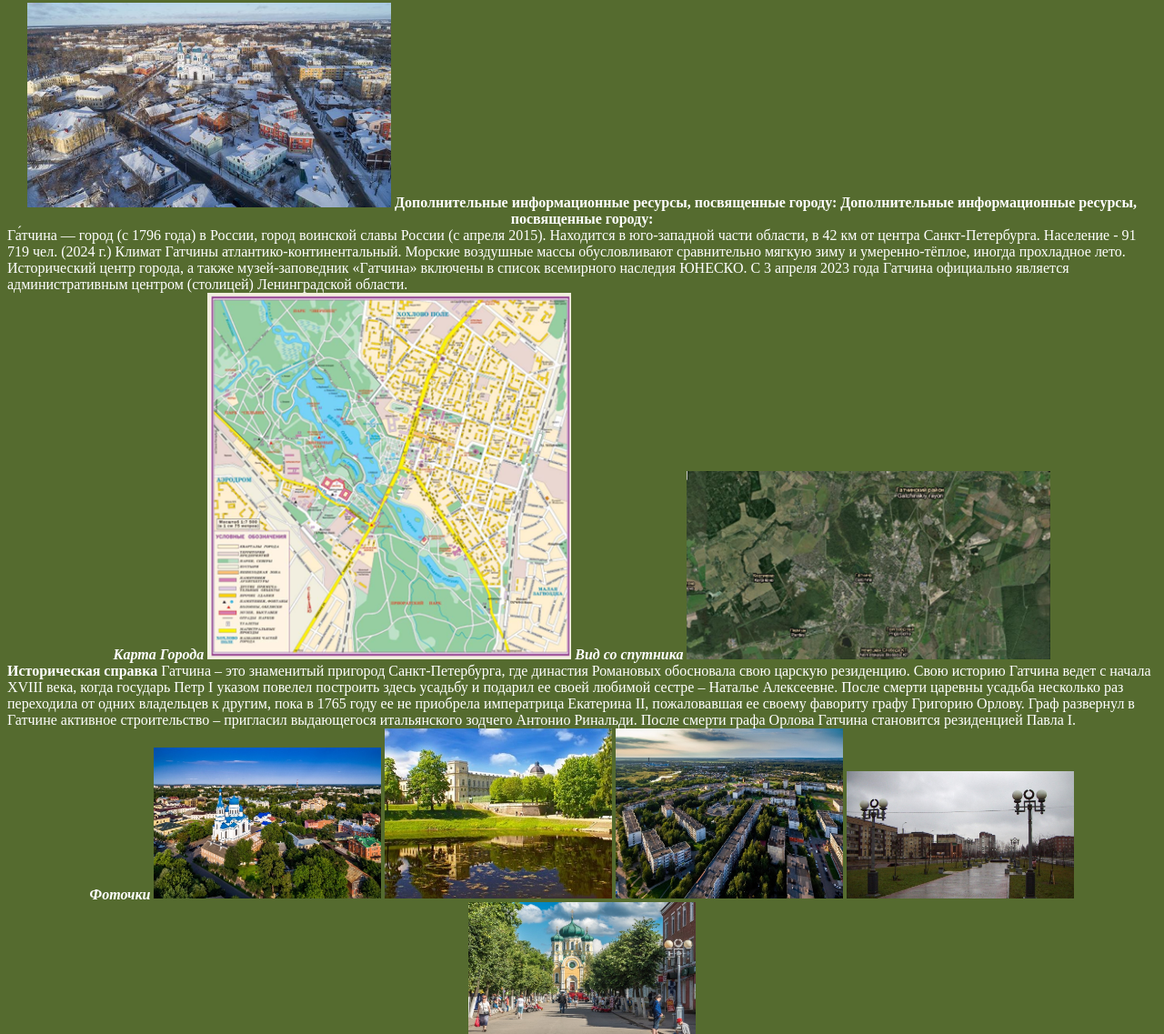
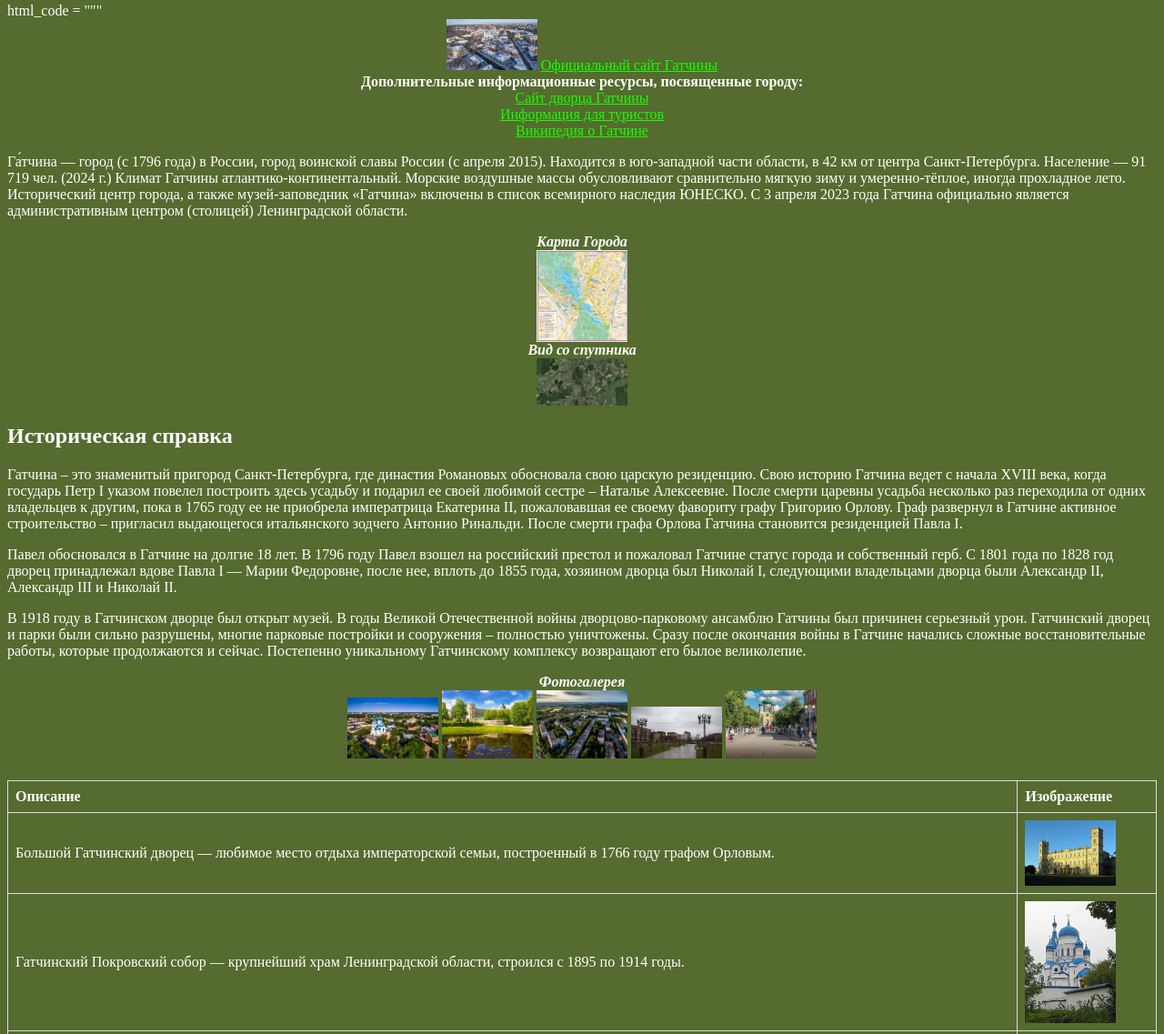
Before and after one commit to AtikNisol/Gatchina, a plain HTML site: page index.html in a window 1280 px wide. Shown: the part 5-1142 px from the top of the page at 91% size. Drawn offline with Linux system fonts and the light colour scheme.

Commit message:
index.html

```diff
--- a/index.html
+++ b/index.html
@@ -1,3 +1,4 @@
+html_code = """
 <!DOCTYPE html>
 <html lang="ru">
 <head>
@@ -20,7 +21,7 @@
         table {
             width: 100%;
             border-collapse: collapse;
-            margin-top: 20px;
+            margin-top: 20px; /* Optional for spacing */
         }
         th, td {
             border: 1px solid #ddd;
@@ -28,7 +29,7 @@
             text-align: left;
         }
         img {
-            max-width: 100%; /* Allow images to scale with the container */
+            max-width: 100px; /* Adjust the size as needed */
             height: auto;
          }
         .img-large {
@@ -44,69 +45,86 @@
 <body>
     <center>
         <img src="Рисунок1.png" class="img-large" alt="Рисунок1">
-        <A HREF="http://gmrlo.ru"></A>
+        <a href="http://gmrlo.ru">Официальный сайт Гатчины</a><br>
 
-        <B>Дополнительные информационные ресурсы, посвященные городу:</B>
-        <A HREF="https://gatchinapalace.ru/"></A>
-        <A HREF="https://www.advantour.com/rus/russia/saint-petersburg/suburbs/gatchina.htm"></A>
-        <A HREF="https://ru.m.wikipedia.org/wiki/"></A>
-
-        <B>Дополнительные информационные ресурсы, посвященные городу:</B>
+        <b>Дополнительные информационные ресурсы, посвященные городу:</b><br>
+        <a href="https://gatchinapalace.ru/">Сайт дворца Гатчины</a><br>
+        <a href="https://www.advantour.com/rus/russia/saint-petersburg/suburbs/gatchina.htm">Информация для туристов</a><br>
+        <a href="https://ru.m.wikipedia.org/wiki/Гатчина">Википедия о Гатчине</a><br>
     </center>
-    Га́тчина — город (с 1796 года) в России, город воинской славы России (с апреля 2015).
+    <p>Га́тчина — город (с 1796 года) в России, город воинской славы России (с апреля 2015).
     Находится в юго-западной части области, в 42 км от центра Санкт-Петербурга.
-    Население - 91 719 чел. (2024 г.)
+    Население — 91 719 чел. (2024 г.)
     Климат Гатчины атлантико-континентальный.
     Морские воздушные массы обусловливают сравнительно мягкую зиму и умеренно-тёплое, иногда прохладное лето.
     Исторический центр города, а также музей-заповедник «Гатчина» включены в список всемирного наследия ЮНЕСКО.
     С 3 апреля 2023 года Гатчина официально является административным центром (столицей) Ленинградской области.
+    </p>
+
     <center>
-        <B><I>Карта Города</B></I>
-        <img src="Рисунок2.png" class="img-large" alt="Рисунок2">
-        <B><I>Вид со спутника</B></I>
-        <img src="Рисунок3.png" class="img-large" alt="Рисунок3">
+        <b><i>Карта Города</i></b><br>
+        <img src="Рисунок2.png" class="img-large" alt="Карта города"><br>
+        <b><i>Вид со спутника</i></b><br>
+        <img src="Рисунок3.png" class="img-large" alt="Вид со спутника"><br>
     </center>
 
-    <B>Историческая справка</B>
-    Гатчина – это знаменитый пригород Санкт-Петербурга, где династия Романовых обосновала свою царскую резиденцию. Свою историю Гатчина ведет с начала XVIII века, когда государь Петр I указом повелел построить здесь усадьбу и подарил ее своей любимой сестре – Наталье Алексеевне. После смерти царевны усадьба несколько раз переходила от одних владельцев к другим, пока в 1765 году ее не приобрела императрица Екатерина II, пожаловавшая ее своему фавориту графу Григорию Орлову. Граф развернул в Гатчине активное строительство – пригласил выдающегося итальянского зодчего Антонио Ринальди. После смерти графа Орлова Гатчина становится резиденцией Павла I.
+    <h2>Историческая справка</h2>
+    <p>Гатчина – это знаменитый пригород Санкт-Петербурга, где династия Романовых обосновала свою царскую резиденцию.
+    Свою историю Гатчина ведет с начала XVIII века, когда государь Петр I указом повелел построить здесь усадьбу и подарил
+    ее своей любимой сестре – Наталье Алексеевне. После смерти царевны усадьба несколько раз переходила от одних владельцев
+    к другим, пока в 1765 году ее не приобрела императрица Екатерина II, пожаловавшая ее своему фавориту графу Григорию Орлову.
+    Граф развернул в Гатчине активное строительство – пригласил выдающегося итальянского зодчего Антонио Ринальди.
+    После смерти графа Орлова Гатчина становится резиденцией Павла I.
+    </p>
+
+    <p>Павел обосновался в Гатчине на долгие 18 лет. В 1796 году Павел взошел на российский престол и пожаловал Гатчине статус
+    города и собственный герб. С 1801 года по 1828 год дворец принадлежал вдове Павла I — Марии Федоровне, после нее, вплоть
+    до 1855 года, хозяином дворца был Николай I, следующими владельцами дворца были Александр II, Александр III и Николай II.
+    </p>
+
+    <p>В 1918 году в Гатчинском дворце был открыт музей. В годы Великой Отечественной войны дворцово-парковому ансамблю Гатчины
+    был причинен серьезный урон. Гатчинский дворец и парки были сильно разрушены, многие парковые постройки и сооружения –
+    полностью уничтожены. Сразу после окончания войны в Гатчине начались сложные восстановительные работы, которые продолжаются
+    и сейчас. Постепенно уникальному Гатчинскому комплексу возвращают его былое великолепие.
+    </p>
+
     <center>
-        <B><I>Фоточки</B></I>
-        <img src="Рисунок4.jpg" class="img-medium" alt="Рисунок4">
-        <img src="Рисунок5.jpg" class="img-medium" alt="Рисунок5">
-        <img src="Рисунок6.jpg" class="img-medium" alt="Рисунок6">
-        <img src="Рисунок7.jpg" class="img-medium" alt="Рисунок7">
-        <img src="Рисунок8.jpg" class="img-medium" alt="Рисунок8">
+        <b><i>Фотогалерея</i></b><br>
+        <img src="Рисунок4.jpg" class="img-large" alt="Фотография 1">
+        <img src="Рисунок5.jpg" class="img-large" alt="Фотография 2">
+        <img src="Рисунок6.jpg" class="img-large" alt="Фотография 3">
+        <img src="Рисунок7.jpg" class="img-large" alt="Фотография 4">
+        <img src="Рисунок8.jpg" class="img-large" alt="Фотография 5">
     </center>
+
     <table>
     <tr>
-        <th>Text</th>
-        <th>Image</th>
+        <th>Описание</th>
+        <th>Изображение</th>
     </tr>
     <tr>
-        <td>Большой Гатчинский дворец. Один из главных символов Гатчины — Большой дворец, — в прошлом любимое место отдыха представителей императорской фамилии. Загородная резиденция, напоминающая средневековый замок, начала возводиться в пригороде Санкт-Петербурга в 1766 году еще при графе Орлове.</td>
+        <td>Большой Гатчинский дворец — любимое место отдыха императорской семьи, построенный в 1766 году графом Орловым.</td>
         <td><img src="Рисунок9.jpg" class="img-medium" alt="Дворец"></td>
     </tr>
     <tr>
-        <td>Гатчинский Покровский собор. Крупнейший в Ленинградской области храм — собор Покрова Пресвятой Богородицы — строился в Гатчине с 1895 по 1914 годы.</td>
+        <td>Гатчинский Покровский собор — крупнейший храм Ленинградской области, строился с 1895 по 1914 годы.</td>
         <td><img src="Рисунок10.jpg" class="img-medium" alt="Собор"></td>
     </tr>
     <tr>
-        <td>Павильон Венеры. На острове Любви в Гатчине расположено одно из главных украшений небольшого кусочка суши.</td>
+        <td>Павильон Венеры — построен при Павле I в 1791 году, проект вдохновлен одноименным сооружением во Франции.</td>
         <td><img src="Рисунок11.jpg" class="img-medium" alt="Павильон"></td>
     </tr>
     <tr>
-        <td>Коннетабль в Гатчине. Площадь Коннетабля находится неподалеку от дворца у въезда в Гатчинский парк.</td>
-        <td><img src="Рисунок12.jpg" class="img-medium" alt="Коннатабль"></td>
+        <td>Коннетабль в Гатчине — площадь с обелиском, построенная по указу Павла I после посещения французских парков.</td>
+        <td><img src="Рисунок12.jpg" class="img-medium" alt="Коннетабль"></td>
     </tr>
     <tr>
-        <td>Горбатый мостик в Гатчине. Прогулка по Длинному острову Дворцового парка — это маленькое путешествие в историю садового и паркового искусства.</td>
-        <td><img src="Рисунок13.jpg" class="img-medium" alt="Горбатый"></td>
+        <td>Горбатый мостик в Дворцовом парке — одно из главных украшений парка, с великолепными видами на Белое озеро.</td>
+        <td><img src="Рисунок13.jpg" class="img-medium" alt="Горбатый мостик"></td>
     </tr>
     </table>
-     <center>
-        <B><I>Гимн</B></I>
-     </center>
-    <h1>Гимн Гатчины</h1>
+
+    <h2>Гимн Гатчины</h2>
 
     <p>
         Гатчина, славный город наш,<br>
@@ -136,9 +154,11 @@
         В единстве, в мире, в нашем доме, в нашем веке!
     </p>
 
-     <B><I>Ссылки на видеоролики о городе</B></I>
-     <A HREF="https://yandex.ru/video/preview/17650777147613856415"></A>
-     <A HREF="https://yandex.ru/video/preview/4558524227979944165"></A>
-     <A HREF="https://yandex.ru/video/preview/936620711113422846"></A>
+    <center>
+        <b><i>Ссылки на видеоролики о городе</i></b><br>
+        <a href="https://yandex.ru/video/preview/17650777147613856415">Видео 1</a><br>
+        <a href="https://yandex.ru/video/preview/4558524227979944165">Видео 2</a><br>
+        <a href="https://yandex.ru/video/preview/936620711113422846">Видео 3</a><br>
+    </center>
 </body>
 </html>
```
Lines whose indentation alone changed are shown as unchanged.
